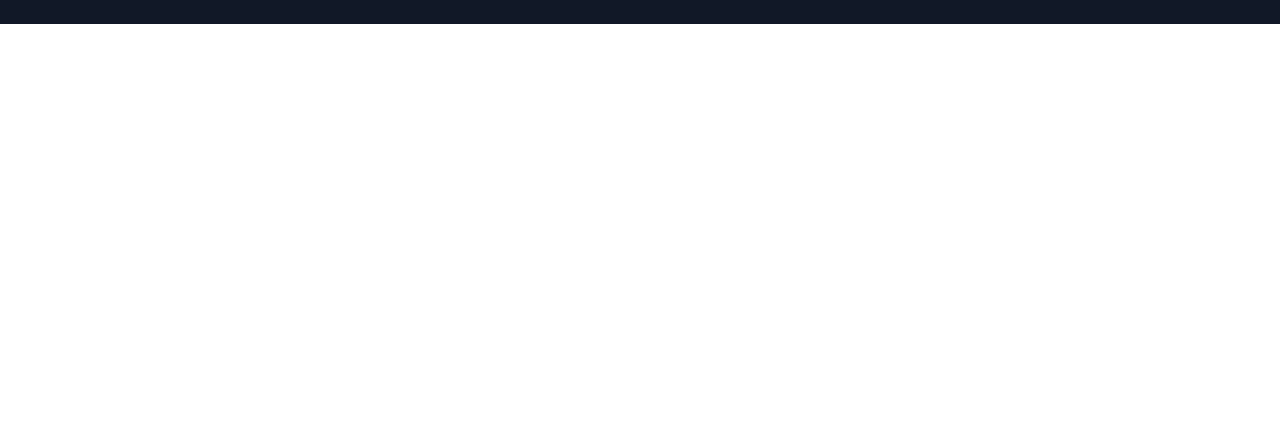
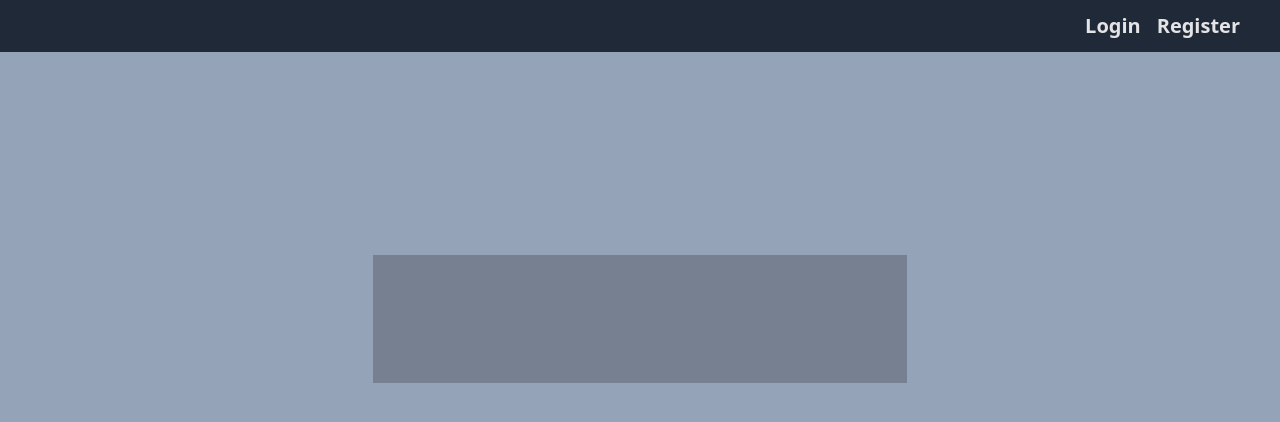
Before and after one commit to markoka101/event-tracker, a React (Create React App) app in the folder frontend/: page /register in a window 1280 px wide. Shown: the top 422 px of the page. Built offline with nearby package versions, Linux system fonts and the light colour scheme.

Commit message:
Default navbar functionality added

```diff
--- a/frontend/src/App.js
+++ b/frontend/src/App.js
@@ -15,7 +15,7 @@ export default function App() {
     const[cookies,setCookie] = useCookies(['user']);
 
     return (
-        <main className='bg-slate-500 h-90 w-screen'>
+        <main className='bg-slate-400 h-90 w-screen h-screen'>
             <CookiesProvider>
                 {cookies.user ? (
                     <>
@@ -23,16 +23,14 @@ export default function App() {
                     <Home user  = {cookies.user}/>
                     </>
                 ) : (
-                    <>
-                    <DefaultNav />
                     <BrowserRouter>
+                        <DefaultNav />
                         <Routes>
                             <Route path='/' element={<DefaultHome />} />
                             <Route path='/login' element={<Login />} />
                             <Route path='/register' element={<Register />} />
                         </Routes>
                     </BrowserRouter>
-                    </>
                 )}
             </CookiesProvider>
         </main>
--- a/frontend/src/Components/DefaultNav.js
+++ b/frontend/src/Components/DefaultNav.js
@@ -2,9 +2,20 @@ import React from "react";
 import {useNavigate} from 'react-router-dom';
 
 export default function DefaultNav() {
+
+    const navigate = useNavigate();
+
     return (
-        <header className="bg-gray-900 top-0 z-10 flex">
-            <div className="container py-3">
+        <header className="bg-gray-800 top-0 z-10 flex justify-end">
+            <div className="container mx-10 flex flex-row py-3 justify-end">
+                <button className="text-zinc-200 hover:text-white font-bold text-xl mr-2"
+                onClick={e => navigate('/login')}>
+                    Login
+                </button>
+                <button className="text-zinc-200 hover:text-white font-bold text-xl ml-2"
+                onClick={e => navigate('/register')}>
+                    Register
+                </button>
 
             </div>
         </header>
--- a/frontend/src/Components/Register.js
+++ b/frontend/src/Components/Register.js
@@ -40,8 +40,10 @@ export default function Register(){
     }
 
     return (
-        <section id='register'>
+        <section id='register' className="relative items-center flex flex-col justify-center w-screen py-40 h-4/6">
+            <div className="container py-16 px-10 flex flex-col w-5/6 sm:w-96 md:w-96 lg:w-5/12 bg-gray-500 opacity-70 items-center justify-center">
 
+            </div>
         </section>
     );
 }
--- a/frontend/src/index.css
+++ b/frontend/src/index.css
@@ -1,3 +1,19 @@
 @tailwind base;
 @tailwind components;
 @tailwind utilities;
+
+@layer utilities {
+    .scrollbar::-webkit-scrollbar {
+        width: 15px;
+    }
+
+    .scrollbar::-webkit-scrollbar-track {
+        box-shadow: inset 0 0 10px 10px rgba(0, 0, 0, 0) 0, 0;
+    }
+
+    .scrollbar::-webkit-scrollbar-thumb {
+        box-shadow: inset 0 0 10px 10px rgb(157, 166, 170);
+        border: solid 5px transparent;
+        border-radius: 10px;
+    }
+}
```
